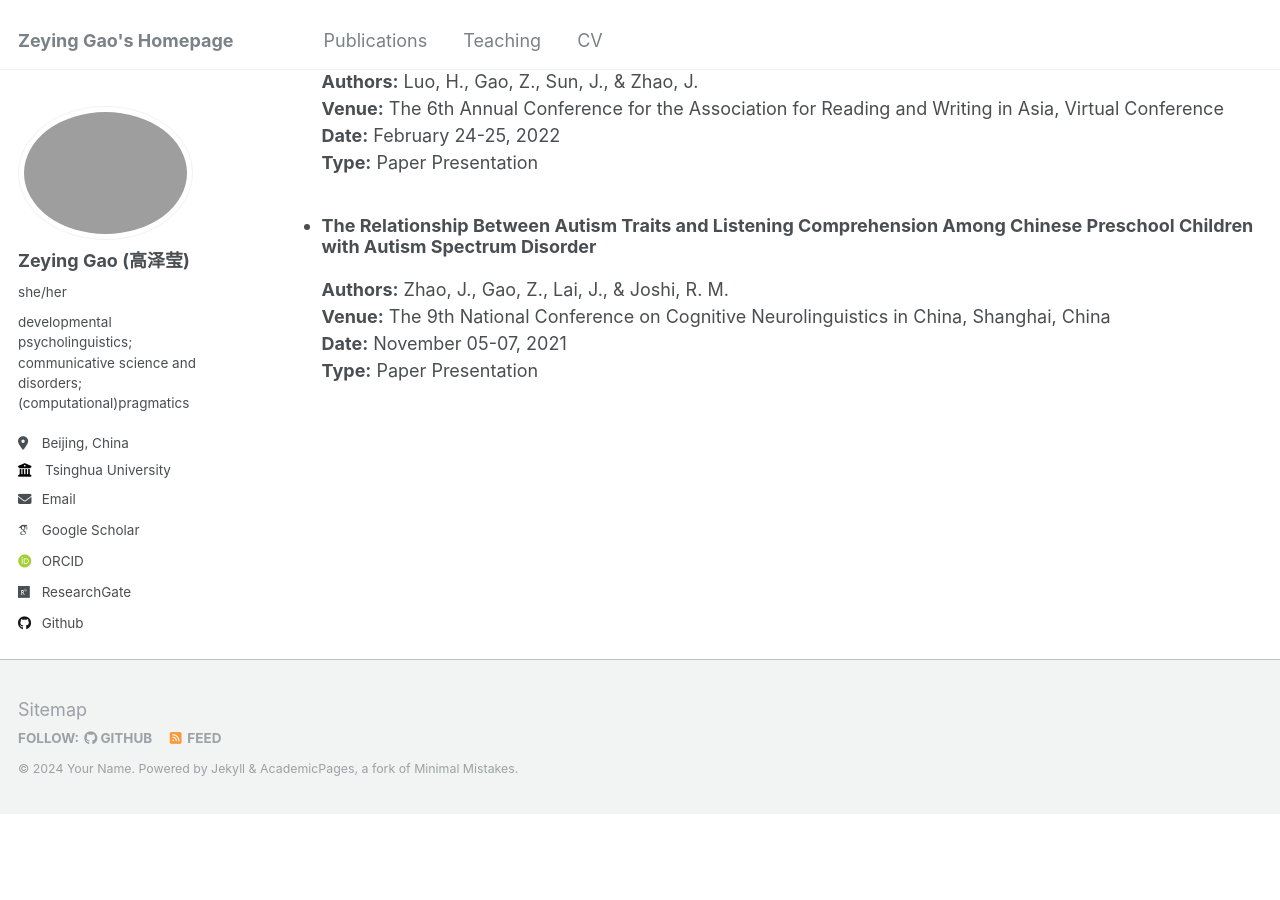
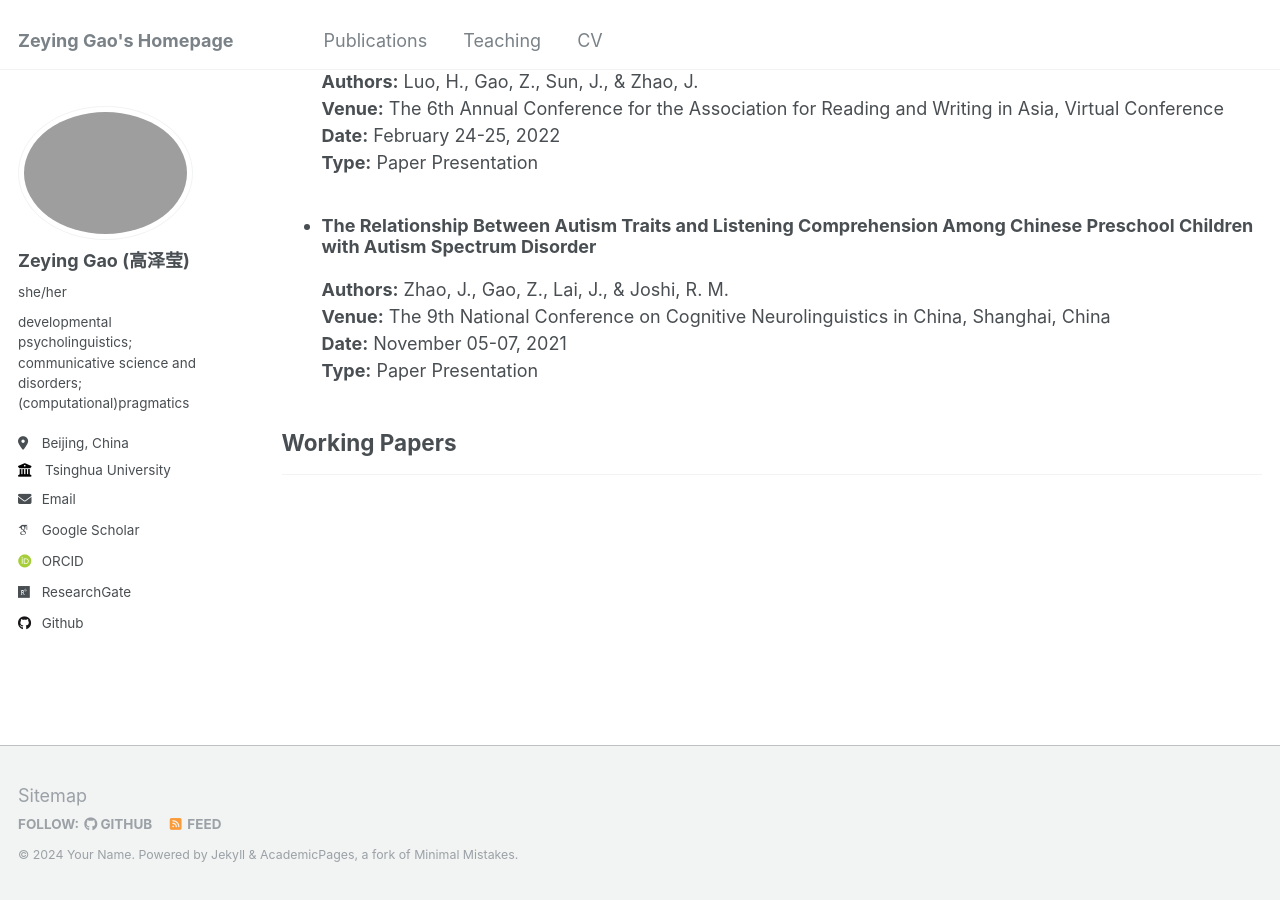
Before and after one commit to ZeyingGAO/zeyinggao.github.io, a Jekyll site: the page built from _pages/publications.html, in a window 1280 px wide and 900 px high, scrolled down 1255 px. Built offline with Jekyll 4.4.1, drawn with Linux system fonts in a browser that asks for light colours; some web fonts are replaced; before the commit the page ends 2070 px from its top, so only the background shows below that.

Commit message:
Update publications.html

```diff
--- a/_pages/publications.html
+++ b/_pages/publications.html
@@ -51,3 +51,22 @@ author_profile: true
     {% endif %}
   {% endfor %}
 </ul>
+
+<h2>Working Papers</h2>
+<hr />
+<ul>
+  {% assign sorted_working_papers = site.publications | sort: 'date' | reverse %} <!-- Sort by date -->
+  {% for post in sorted_working_papers %}
+    {% if post.category == "working papers" %}
+      <li>
+        <h3>{{ post.title }}</h3>
+        <p>
+          <strong>Authors:</strong> {{ post.authors }}<br />
+          <strong>Status:</strong> {{ post.status }}<br />
+          <strong>Institution:</strong> {{ post.institution }}<br />
+          <strong>Date:</strong> {{ post.date | date: "%Y" }}
+        </p>
+      </li>
+    {% endif %}
+  {% endfor %}
+</ul>
```
